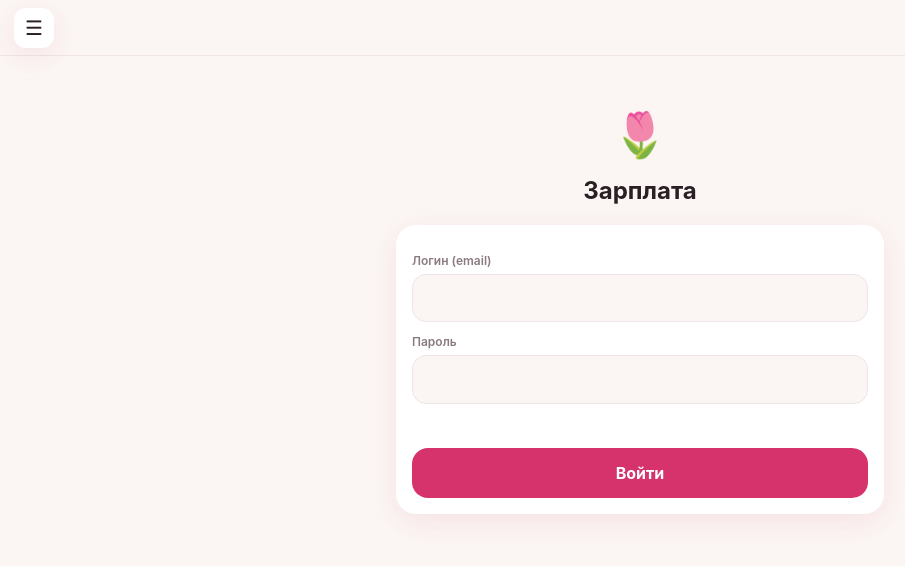
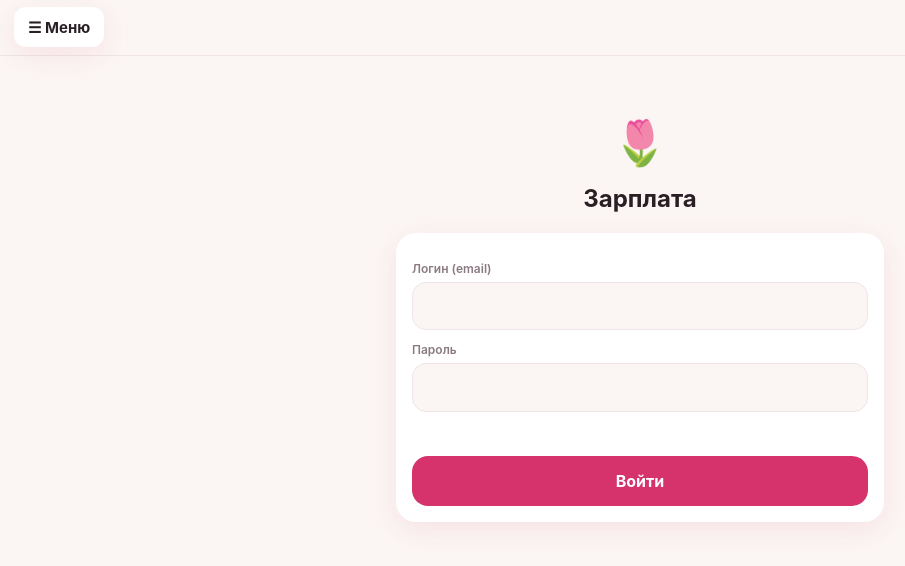
Before and after one commit to aroslavsandybin96-dev/So, a plain HTML site: page index.html in a window 1280 px wide. Shown: the whole page, without its empty margins (0-905 px from the left). Drawn offline with nearby package versions, Linux system fonts and the light colour scheme.

Commit message:
Add files via upload

```diff
--- a/index.html
+++ b/index.html
@@ -13,11 +13,11 @@
 :root[data-theme="dark"]{color-scheme:dark;--bg:#16101a;--card:#211826;--tx:#f5eaf0;--mut:#a592a0;--ac:#ff5c93;--ac2:#b8336a;--ok:#6fcf97;--bad:#ff7b6b;--ln:#33263a;--sh:0 8px 30px rgba(0,0,0,.4)}
 *{box-sizing:border-box;-webkit-tap-highlight-color:transparent}
 html,body{margin:0;background:var(--bg);color:var(--tx);font:16px/1.4 -apple-system,"Segoe UI",Roboto,sans-serif}
-#app{max-width:520px;margin:0 auto;padding:64px 16px 40px}
+#app{max-width:520px;margin:0 auto;padding:calc(72px + env(safe-area-inset-top,0px)) 16px 40px}
 button{font:inherit;cursor:pointer}
-.bar{position:fixed;top:0;left:0;right:0;height:56px;display:flex;align-items:center;gap:12px;padding:0 14px;padding-top:env(safe-area-inset-top,0px);background:var(--bg);z-index:5;border-bottom:1px solid var(--ln)}
+.bar{position:fixed;top:0;left:0;right:0;height:calc(56px + env(safe-area-inset-top,0px));display:flex;align-items:flex-end;gap:12px;padding:0 14px 8px;background:var(--bg);opacity:1;backdrop-filter:none;-webkit-backdrop-filter:none;z-index:50;border-bottom:1px solid var(--ln);transform:translateZ(0)}
 .bar h1{font-size:18px;margin:0;flex:1}
-.burger{width:40px;height:40px;border:0;border-radius:12px;background:var(--card);color:var(--tx);font-size:20px;box-shadow:var(--sh)}
+.burger{height:40px;padding:0 14px;border:0;border-radius:12px;background:var(--card);color:var(--tx);font-size:15px;font-weight:700;box-shadow:var(--sh);white-space:nowrap}
 .drawer{position:fixed;inset:0;background:rgba(0,0,0,.45);display:none;z-index:20}
 .drawer.on{display:block;animation:fade .2s}
 .menu{position:absolute;top:0;left:0;bottom:0;width:260px;background:var(--card);padding:calc(18px + env(safe-area-inset-top,0px)) 14px 18px;box-shadow:var(--sh);transform:translateX(-100%);transition:transform .3s cubic-bezier(.2,.9,.3,1)}
@@ -76,7 +76,7 @@ input,select,textarea{width:100%;font:inherit;color:var(--tx);background:var(--b
 @keyframes pulse{70%{box-shadow:0 0 0 8px rgba(46,204,113,0)}100%{box-shadow:0 0 0 0 rgba(46,204,113,0)}}
 @media (prefers-reduced-motion:reduce){*{animation:none!important;transition:none!important}}
 </style></head><body>
-<div class="bar" id="bar" hidden><button class="burger" data-act="menu" aria-label="Меню">☰</button><h1 id="title"></h1></div>
+<div class="bar" id="bar" hidden><button class="burger" data-act="menu" aria-label="Меню">☰ Меню</button><h1 id="title"></h1></div>
 <div class="drawer" id="drawer" data-act="closemenu"><div class="menu" id="menu"></div></div>
 <div id="app"><div class="empty">Загрузка…</div></div>
 <button class="fab" id="fab" data-act="fab" hidden aria-label="Добавить">＋</button>
```
